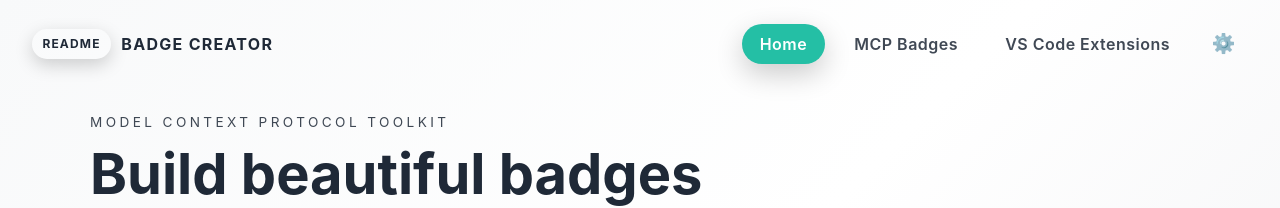
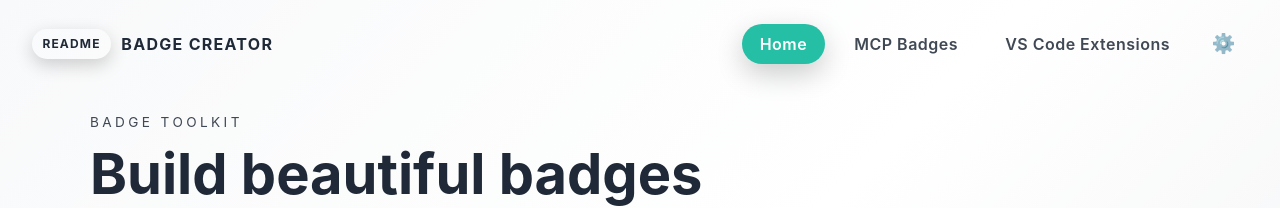
Before and after one commit to jamesmontemagno/mcp-badge-creator, a React (Vite) app: page / in a window 1280 px wide. Shown: the top 208 px of the page. Built offline with nearby package versions, Linux system fonts and the light colour scheme.

Commit message:
Refine home page overline to "Badge Toolkit" for clearer branding
- ✨ Update Home.tsx overline from "Model Context Protocol Toolkit" to "Badge Toolkit"
- 🧹 Simplify header copy to better reflect product focus and improve clarity

```diff
--- a/src/pages/Home.tsx
+++ b/src/pages/Home.tsx
@@ -24,7 +24,7 @@ function Home() {
   return (
     <div className="home-page">
       <section className="home-hero">
-        <p className="home-overline">Model Context Protocol Toolkit</p>
+        <p className="home-overline">Badge Toolkit</p>
         <h1>Build beautiful badges in seconds</h1>
         <p className="home-subtitle">
           Choose a generator to craft rich badges, shareable markdown, and ready-to-run commands for your projects.
```
